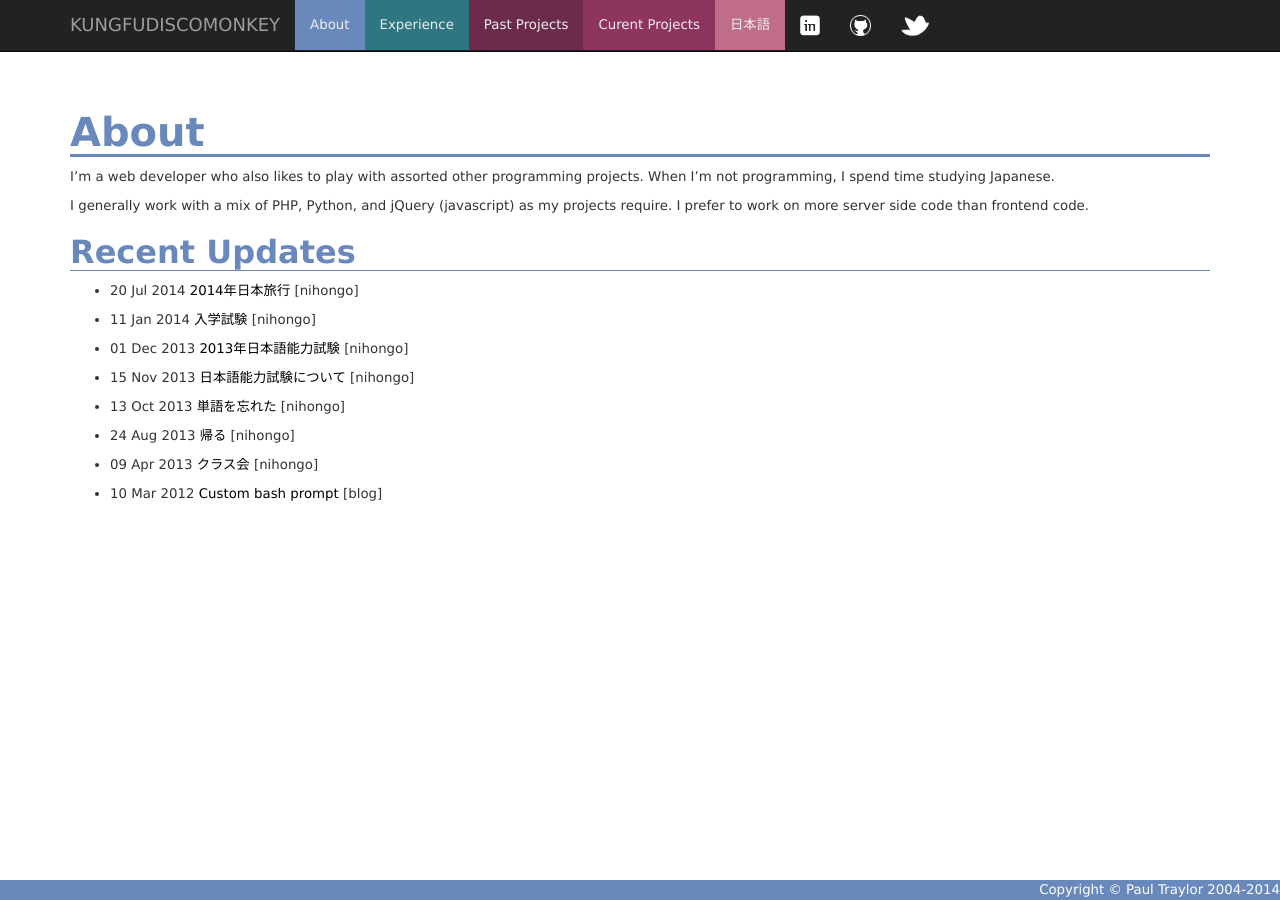
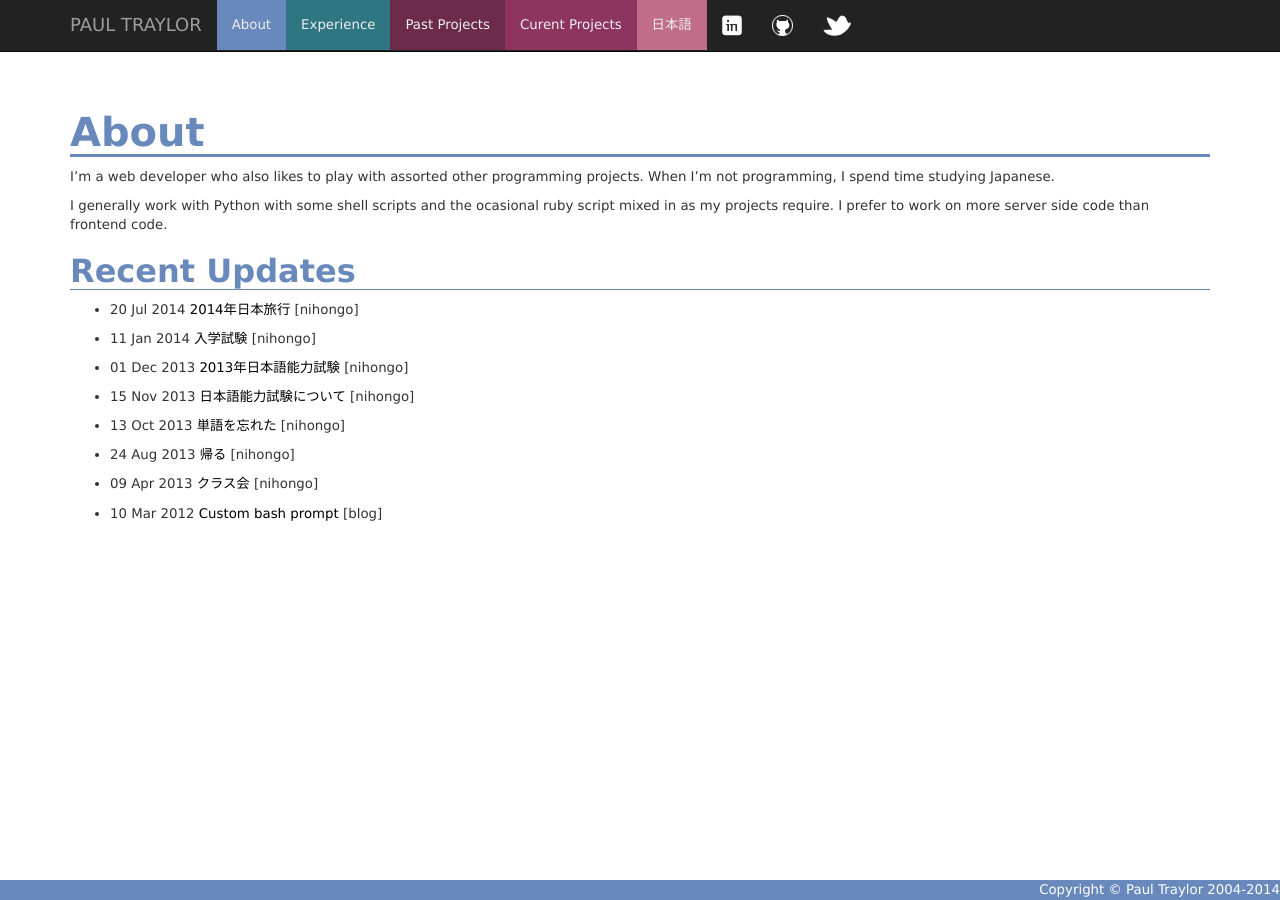
Before and after one commit to kfdm/paultraylor.net, a Jekyll site: the page built from index.md, in a window 1280 px wide. Built offline with Jekyll 4.4.1, drawn with Linux system fonts in a browser that asks for light colours; nearby versions of some CDN libraries; Markdown is read by kramdown in place of the engine named in the settings.

Commit message:
Minor cleanups

```diff
--- a/_layouts/default.html
+++ b/_layouts/default.html
@@ -24,7 +24,7 @@
 						<span class="icon-bar"></span>
 						<span class="icon-bar"></span>
 					</button>
-					<a class="navbar-brand" href="/index.html">KUNGFUDISCOMONKEY</a>
+					<a class="navbar-brand" href="/index.html">PAUL TRAYLOR</a>
 				</div>
 				<nav class="collapse navbar-collapse">
 					<ul class="nav navbar-nav">
--- a/index.md
+++ b/index.md
@@ -4,9 +4,11 @@ section: about
 title: KungFuDiscoMonkey.net
 ---
 # About
-I'm a web developer who also likes to play with assorted other programming projects.  When I'm not programming, I spend time studying Japanese.
+I'm a web developer who also likes to play with assorted other programming projects.
+When I'm not programming, I spend time studying Japanese.
 
-I generally work with a mix of PHP, Python, and jQuery (javascript) as my projects require.  I prefer to work on more server side code than frontend code.
+I generally work with Python with some shell scripts and the ocasional ruby script mixed in as my projects require.
+I prefer to work on more server side code than frontend code.
 
 ## Recent Updates
 {% for post in site.posts limit:10 %}
```
